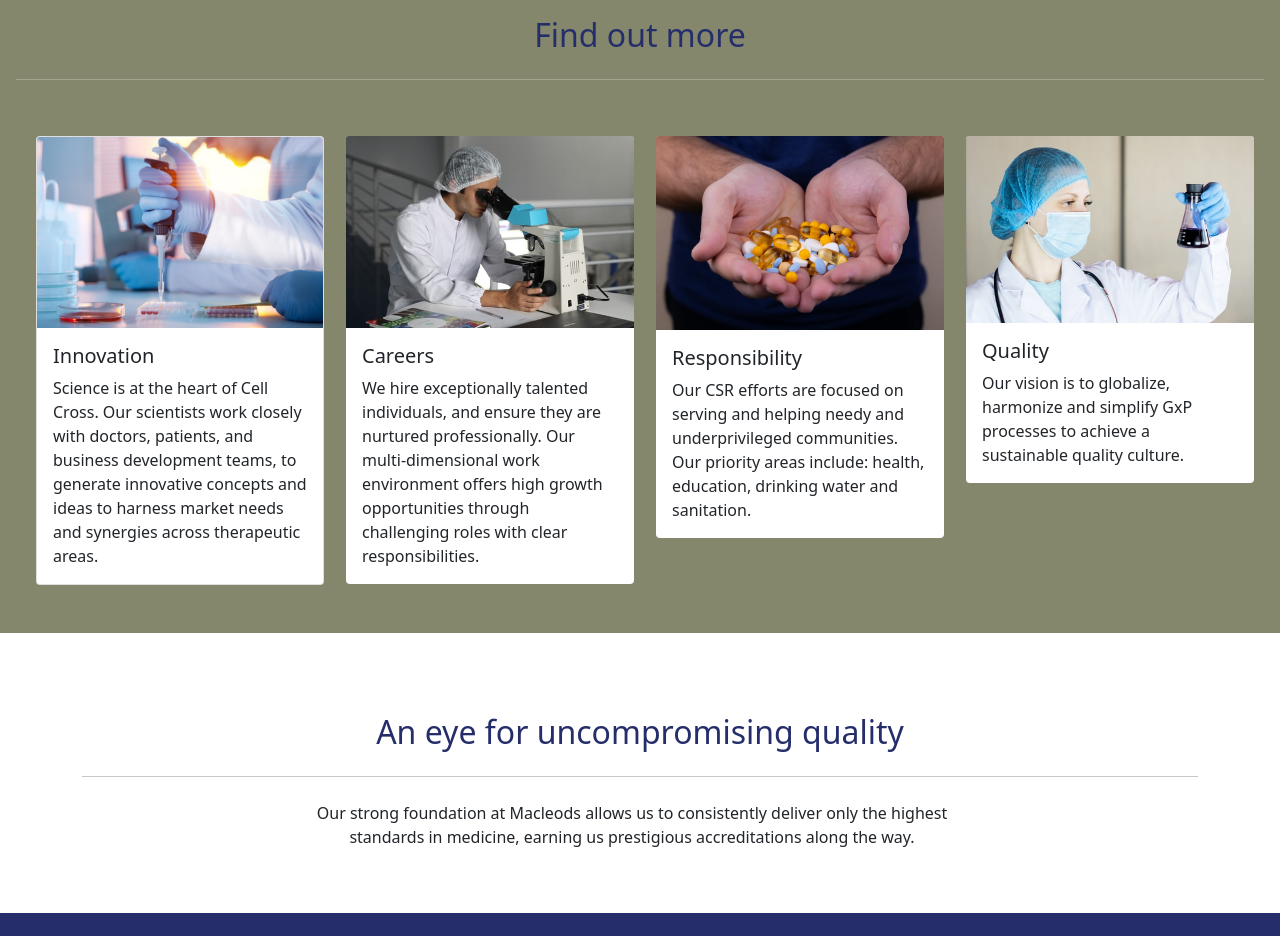
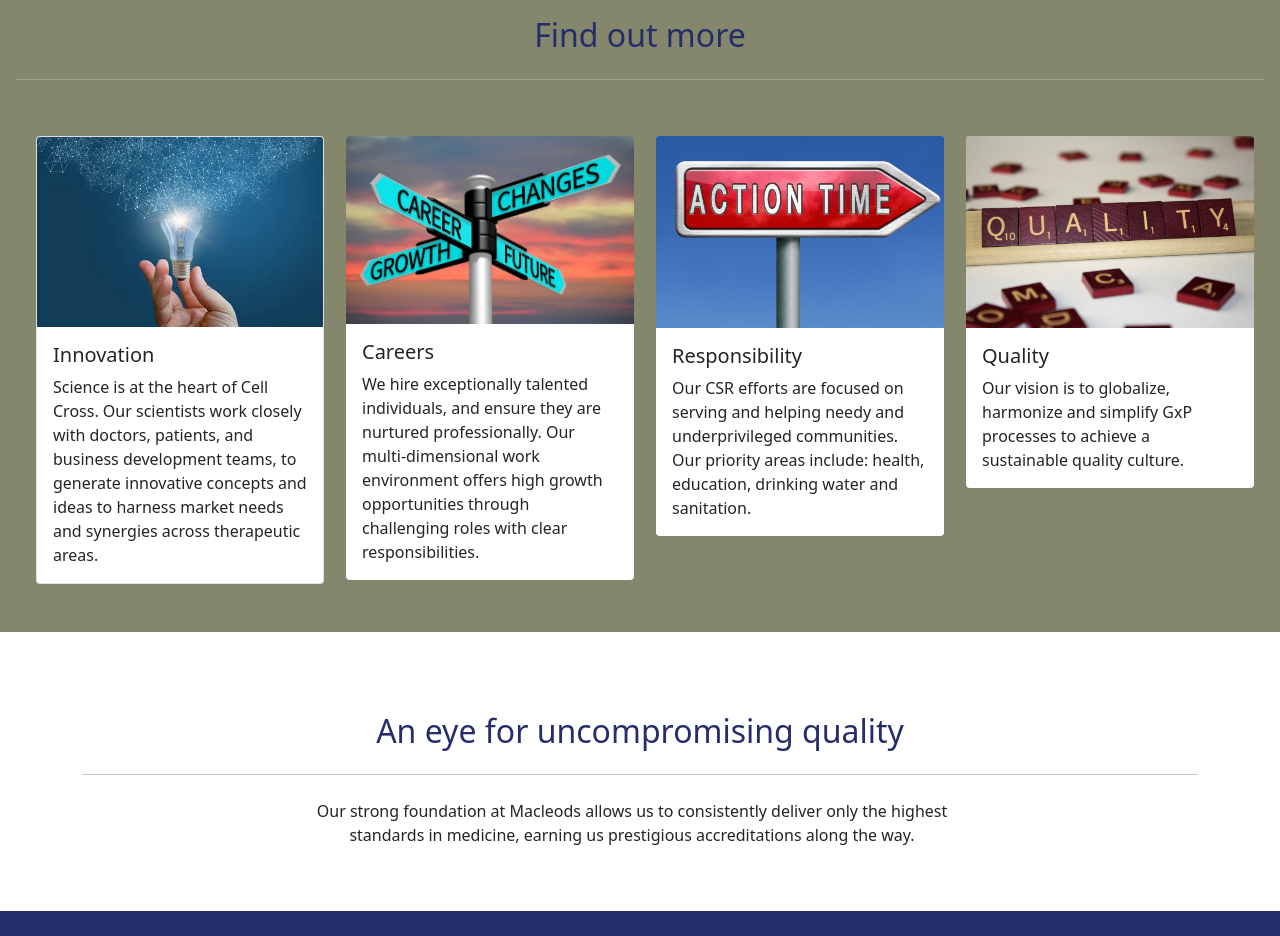
Before and after one commit to RiyaMadaan/Cell-cross, a plain HTML site: page index.html in a window 1280 px wide. Shown: the part 2240-3176 px from the top of the page. Drawn offline with nearby package versions, Linux system fonts and the light colour scheme; no server answers.

Commit message:
pics changed

```diff
--- a/index.html
+++ b/index.html
@@ -186,7 +186,7 @@
     <div class="row p-3">
       <div class="col-lg-3 mx-4 p-3 mx-lg-0 py-sm-3">
         <div class="card" style="width: 18rem;">
-          <img src="./images/c1.jpg" class="card-img-top" alt="...">
+          <img src="./images/innovation.jfif" class="card-img-top" alt="...">
           <div class="card-body">
             <h5 class="card-title">Innovation
             </h5>
@@ -201,7 +201,7 @@
 
       <div class="col-lg-3 mx-4 p-3 mx-lg-0 py-sm-3">
         <div class="card border-0" style="width: 18rem;">
-          <img src="./images/home3.jpg" class="card-img-top" alt="...">
+          <img src="./images/carr.jfif" class="card-img-top" alt="...">
           <div class="card-body">
             <h5 class="card-title">Careers
             </h5>
@@ -216,7 +216,7 @@
 
       <div class="col-lg-3 mx-4 p-3  mx-lg-0 py-sm-3">
         <div class="card border-0" style="width: 18rem;">
-          <img src="./images/home12.jpg" class="card-img-top" alt="...">
+          <img src="./images/resp6.jpg" class="card-img-top" alt="...">
           <div class="card-body">
             <h5 class="card-title">Responsibility
             </h5>
@@ -231,7 +231,7 @@
 
       <div class="col-lg-3 mx-4 p-3  mx-lg-0 py-sm-3">
         <div class="card border-0" style="width: 18rem;">
-          <img src="./images/home5.jpg" class="card-img-top" alt="...">
+          <img src="./images/qual3.jfif" class="card-img-top" alt="...">
           <div class="card-body">
             <h5 class="card-title">Quality
             </h5>
```
Also changed, not shown: images/carr.jfif (added), images/innovation.jfif (added), images/qual3.jfif (added), images/resp6.jpg (added).
